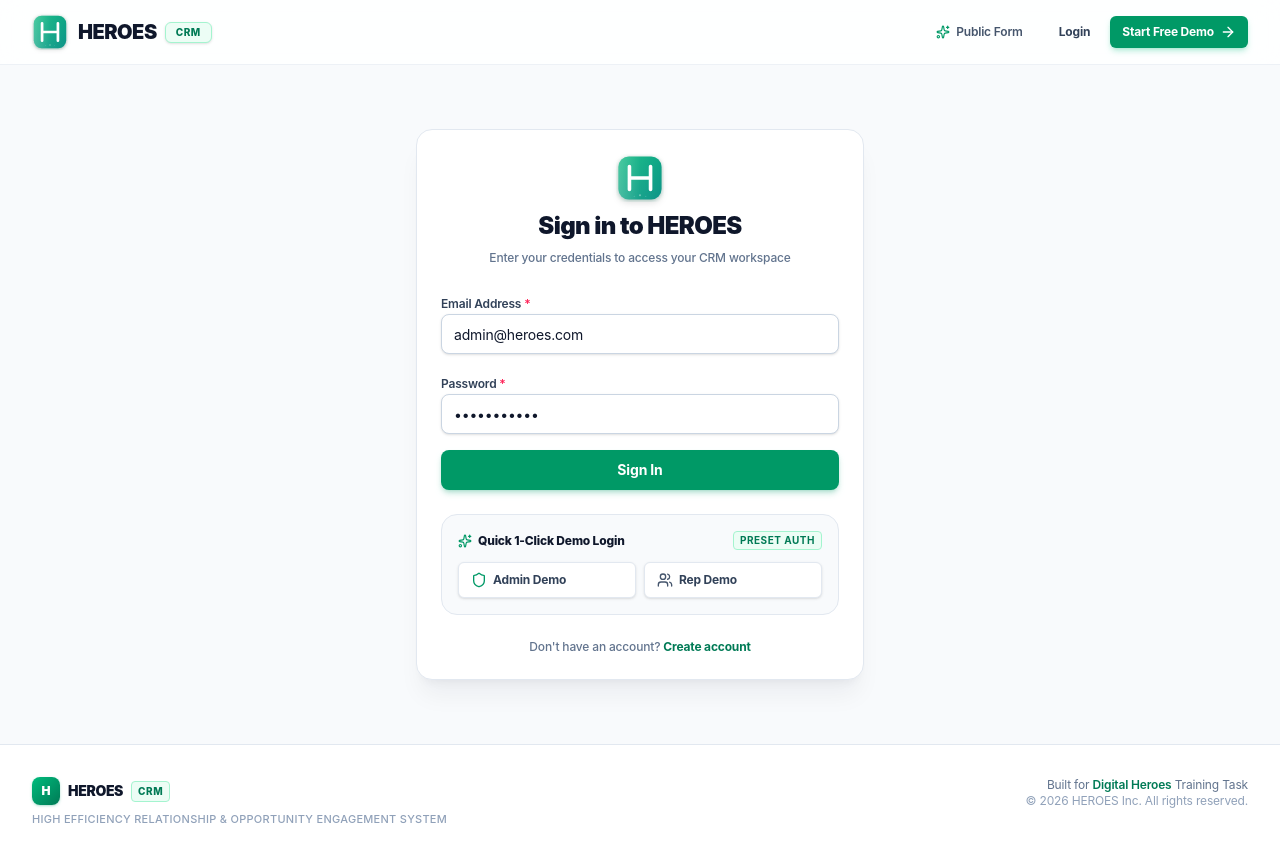
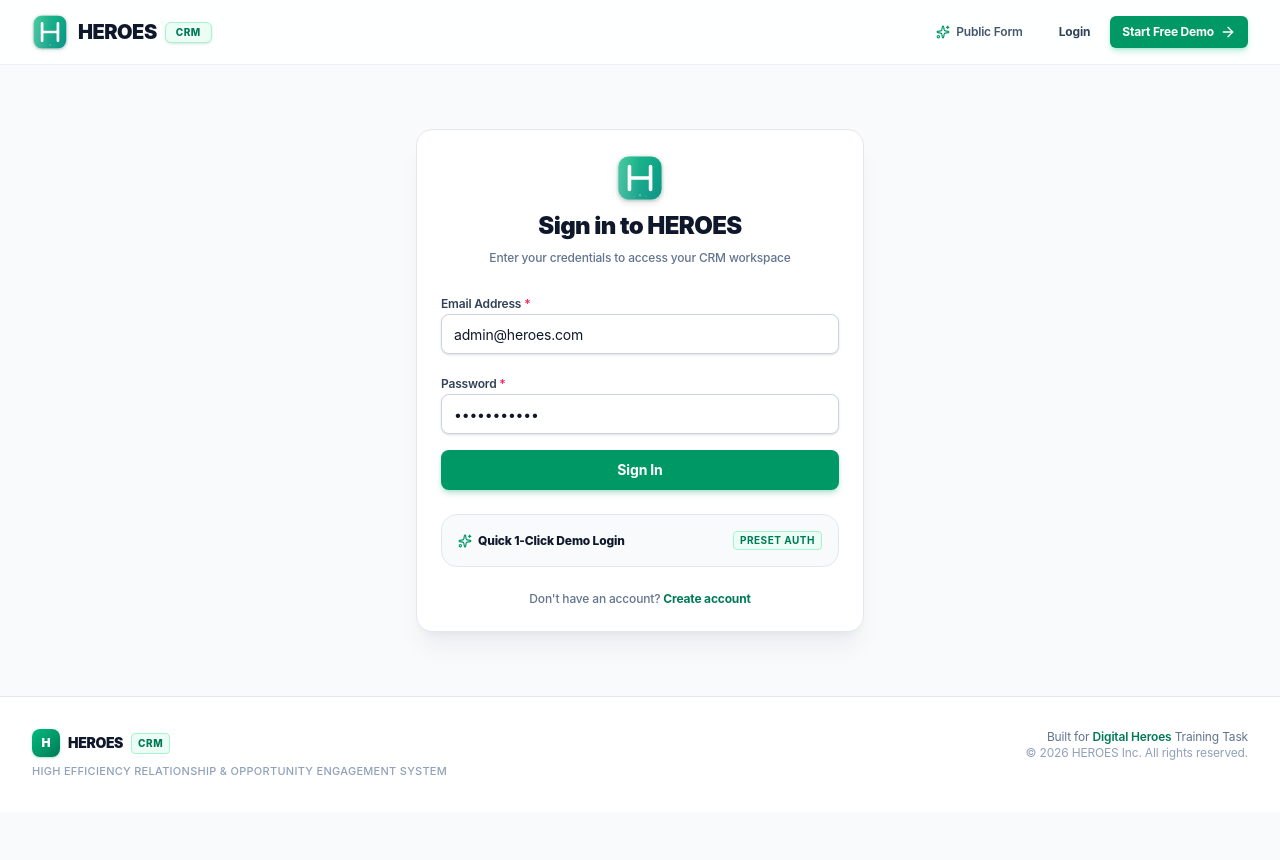
Before and after one commit to OSSM-0224/HEROES, a React (Vite) app in the folder client/: page /login in a window 1280 px wide. After the commit the page ends 812 px from the top, so only its background shows below. Built offline with nearby package versions, Linux system fonts and the light colour scheme.

Commit message:
docs: add project architectural documentation and implement initial login page scaffold

```diff
--- a/client/src/modules/auth/pages/LoginPage.jsx
+++ b/client/src/modules/auth/pages/LoginPage.jsx
@@ -79,28 +79,6 @@ export const LoginPage = () => {
                   Preset Auth
                 </span>
               </div>
-              <div className="grid grid-cols-2 gap-2">
-                <Button
-                  type="button"
-                  variant="outline"
-                  size="sm"
-                  className="text-xs font-bold justify-start h-9 px-3 bg-white border-slate-200 hover:bg-emerald-50 hover:border-emerald-300 hover:text-emerald-700 gap-1.5 transition-colors"
-                  onClick={() => handleQuickFill('ADMIN')}
-                >
-                  <Shield className="w-3.5 h-3.5 text-emerald-600" />
-                  Admin Demo
-                </Button>
-                <Button
-                  type="button"
-                  variant="outline"
-                  size="sm"
-                  className="text-xs font-bold justify-start h-9 px-3 bg-white border-slate-200 hover:bg-slate-100 text-slate-700 gap-1.5 transition-colors"
-                  onClick={() => handleQuickFill('MEMBER')}
-                >
-                  <Users className="w-3.5 h-3.5 text-slate-600" />
-                  Rep Demo
-                </Button>
-              </div>
             </div>
           </CardContent>
 
```
Also changed, not shown: 2 other files (tests, documents, lock files or other folders).
